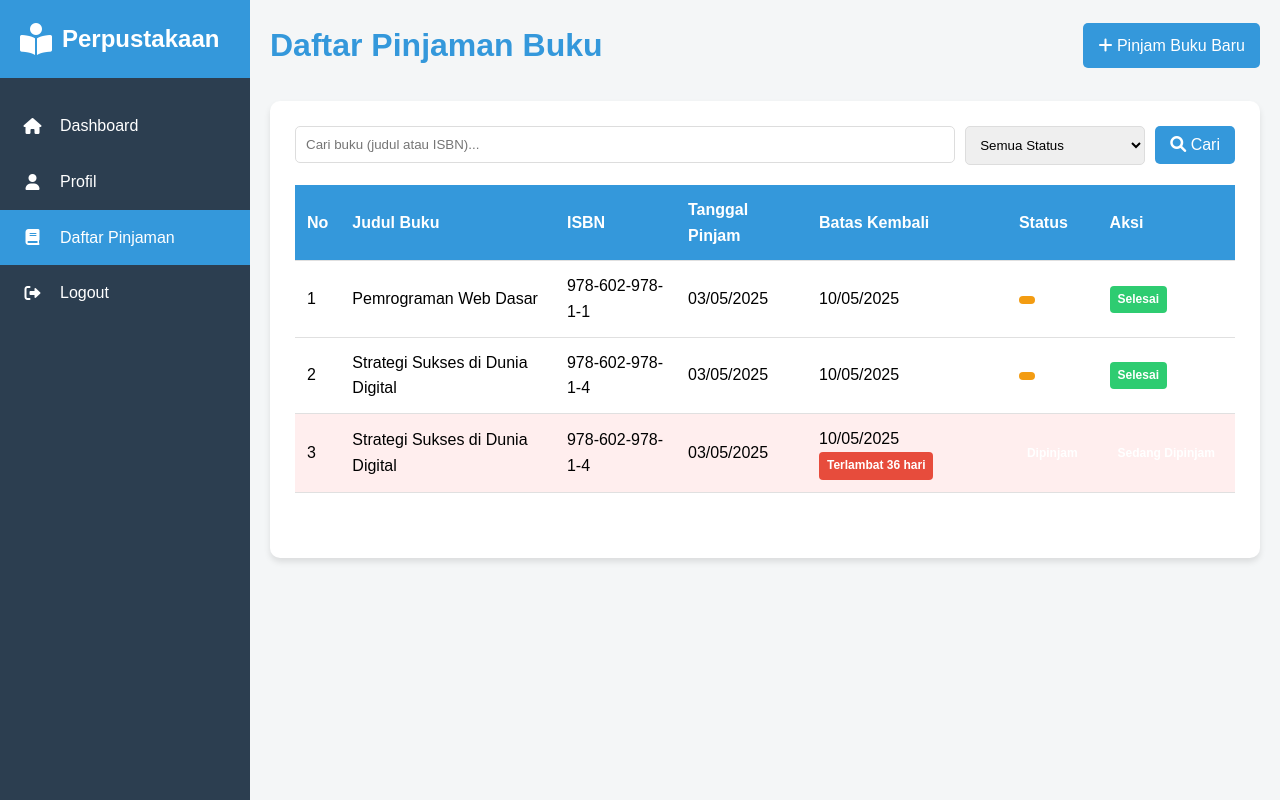
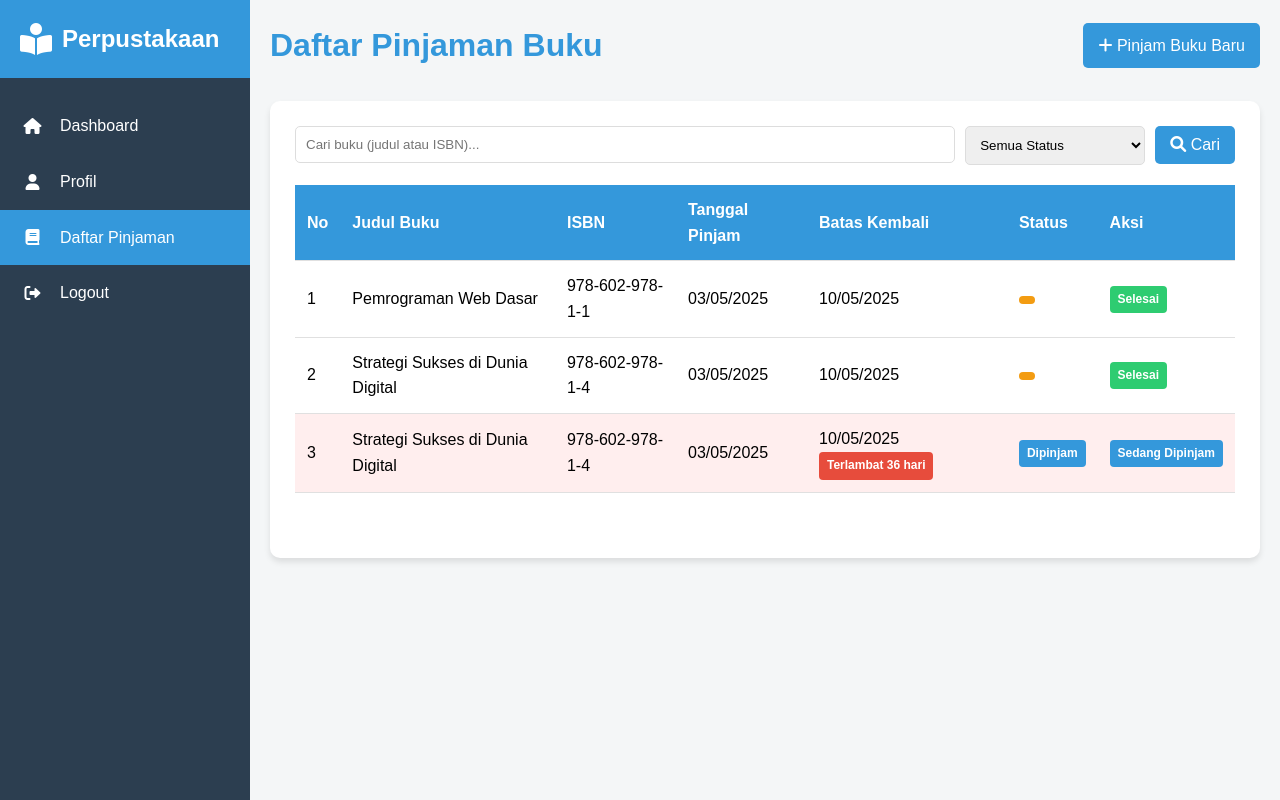
Before and after one commit to Alphocado/Basis-Data-S2-UAS, a PHP site: page /anggota/peminjaman.php in a window 1280 px wide. Run offline with PHP 8.4, Linux system fonts and the light colour scheme; the visitor is signed in with stand-in values (Sample User, id 1); data comes from the database, SQL or seed files in the repository.

Commit message:
coloring

```diff
--- a/assets/css/admin/dashboard.css
+++ b/assets/css/admin/dashboard.css
@@ -162,6 +162,10 @@ table tbody tr:hover {
   color: var(--white);
 }
 
+.bg-primary {
+  background-color: var(--primary-color);
+}
+
 .bg-success {
   background-color: var(--secondary-color);
 }
--- a/assets/css/includes/layout.css
+++ b/assets/css/includes/layout.css
@@ -226,6 +226,10 @@ table tbody tr:hover {
   color: var(--white);
 }
 
+.bg-primary {
+  background-color: var(--primary-color);
+}
+
 .bg-success {
   background-color: var(--secondary-color);
 }
--- a/assets/css/includes/layout_anggota.css
+++ b/assets/css/includes/layout_anggota.css
@@ -226,6 +226,10 @@ table tbody tr:hover {
   color: var(--white);
 }
 
+.bg-primary {
+  background-color: var(--primary-color);
+}
+
 .bg-success {
   background-color: var(--secondary-color);
 }
```
